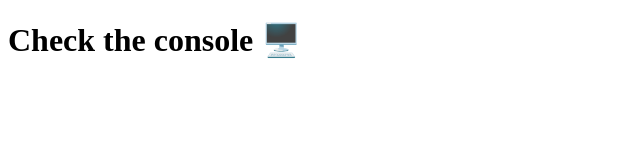
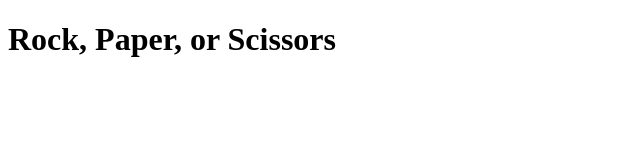
Before and after one commit to StevanFreeborn/theOdinProject-Rock-Paper-Scissors, a website: page index.html in a window 1280 px wide. Shown: the whole page, without its empty margins (0-640 px from the left). Drawn offline with Linux system fonts and the light colour scheme.

Commit message:
fix: update header

```diff
--- a/index.html
+++ b/index.html
@@ -12,7 +12,7 @@
 
 <body>
 
-  <h1>Check the console 🖥️</h1>
+  <h1>Rock, Paper, or Scissors</h1>
 
   <script src="scripts/index.mjs" type="module"></script>
 
```
